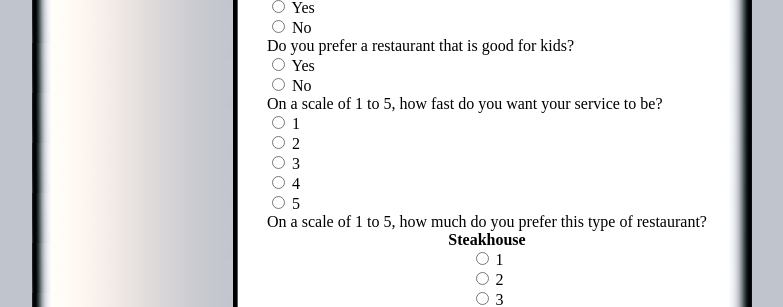
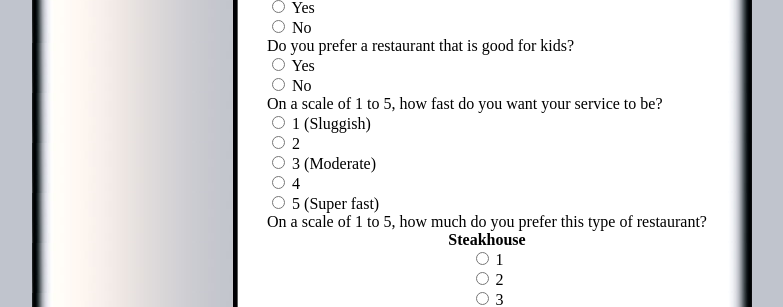
Before and after one commit to vroycroft/RestaurantRecommendationWebsite, a PHP site: page /signup.php?signup=vr in a window 1280 px wide. Shown: the part 1057-1364 px from the top of the page, without its empty margins (248-1031 px from the left). Run offline with PHP 8.4, Linux system fonts and the light colour scheme.

Commit message:
edited service speed question

```diff
--- a/signup.php
+++ b/signup.php
@@ -89,11 +89,11 @@ if ($_GET['signup'] == "yes") {
 <tr><td align="left"><input type="radio" name="group8" value="noKids"> No </td></tr>
 
 <tr><td align="left">On a scale of 1 to 5, how fast do you want your service to be?</td></tr>
-<tr><td align="left"><input type="radio" name="group9" value="speedOne"> 1 </td></tr>
+<tr><td align="left"><input type="radio" name="group9" value="speedOne"> 1 (Sluggish) </td></tr>
 <tr><td align="left"><input type="radio" name="group9" value="speedTwo"> 2 </td></tr>
-<tr><td align="left"><input type="radio" name="group9" value="speedThree"> 3 </td></tr>
+<tr><td align="left"><input type="radio" name="group9" value="speedThree"> 3 (Moderate)</td></tr>
 <tr><td align="left"><input type="radio" name="group9" value="speedFour"> 4 </td></tr>
-<tr><td align="left"><input type="radio" name="group9" value="speedFive"> 5 </td></tr>
+<tr><td align="left"><input type="radio" name="group9" value="speedFive"> 5 (Super fast)</td></tr>
 <tr> </tr><tr> </tr>
 <tr><td align="left">On a scale of 1 to 5, how much do you prefer this type of restaurant?</tr>
 <tr><td align="center"><b>Steakhouse</b></td></tr>
```
